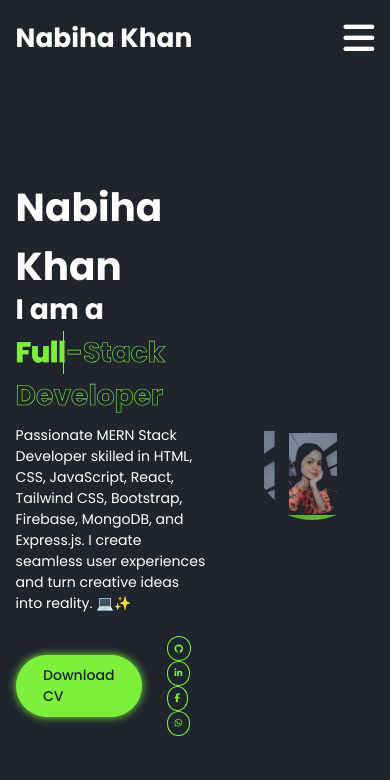
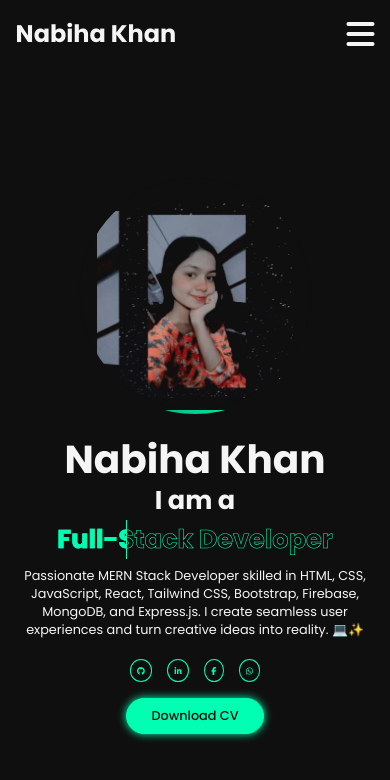
Before and after one commit to nabihakhan6t4/personal-portfolio, a plain HTML site: page index.html in a window 390 px wide. Drawn offline with Linux system fonts and the light colour scheme.

Commit message:
completed

```diff
--- a/script.js
+++ b/script.js
@@ -24,6 +24,10 @@ const activePage = () => {
   setTimeout(() => {
     barsBox.classList.add("active");
   }, 1100);
+
+
+    menuIcon.classList.remove("fa-xmark");
+  navbar.classList.remove("active");
 
   // Sections ko yahan se remove karo, neeche navLinks loop mein manage karenge
   // sections.forEach((section) => { // ❌ Yeh line remove kar do
--- a/style.css
+++ b/style.css
@@ -8,13 +8,22 @@
   border: none;
   font-family: "poppins";
 }
-:root {
+/* :root {
   --bg-color: #1f242d;
   --second-bg-color: #323946;
   --main-color: #7cf03d;
   --white-color: #fff;
   --disabled-color: #fff3;
+} */
+
+:root {
+  --bg-color: #0f0f0f;
+  --second-bg-color: #1a1a1a;
+  --main-color: #00ffb2;
+  --white-color: #f5f5f5;
+  --disabled-color: #99999950;
 }
+
 html {
   font-size: 62.5%;
 }
@@ -793,13 +802,76 @@ section.active {
     display: none;
   }
 
-  nav.active{
+  nav.active {
     display: block;
-
   }
 
-  nav a{
+  nav a {
     display: block;
     margin: 4rem 0;
   }
+
+  .home {
+    flex-direction: column-reverse;
+    justify-content: center;
+    gap: 2rem;
+  }
+  .home-img .img-box {
+    width: 35rem;
+    height: 35rem;
+  }
+  .resume-container,
+  .portfolio-container,
+  .contact-container {
+    grid-template-columns: 1fr;
+  }
+  .resume-container {
+    gap: 3rem;
+  }
+  .portfolio-container .portfolio-box:first-child {
+    order: 1;
+  }
+  .contact-box .field-box {
+    grid-template-columns: repeat(2, 1fr);
+  }
 }
+
+@media screen and (max-width: 600px) {
+  .home-img .img-box {
+    width: 30rem;
+    height: 30rem;
+  }
+
+  .contact-box .field-box {
+    grid-template-columns: 1fr;
+  }
+}
+
+@media screen and (max-width: 450px) {
+  html {
+    font-size: 50%;
+  }
+}
+@media screen and (max-width: 400px) {
+  .home-detail,
+  .resume-box h2,
+  .resume-box .heading,
+  .resume-box .desc,
+  .resume-detail.about .resume-item {
+    text-align: center;
+  }
+
+  .home-detail .btn-sci {
+    flex-direction: column-reverse;
+  }
+  .home-detail .btn-sci .sci {
+    margin-left: 0;
+    margin-bottom: 2rem;
+  }
+  .contact-box form {
+    padding: 2.5rem 3rem 3.5rem;
+  }
+  .contact-box h2 {
+    font-size: 3.5rem;
+  }
+}
```
